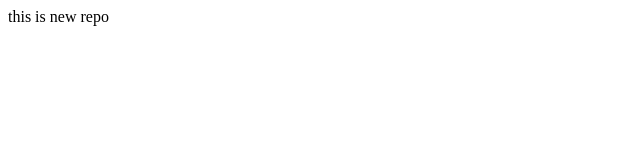
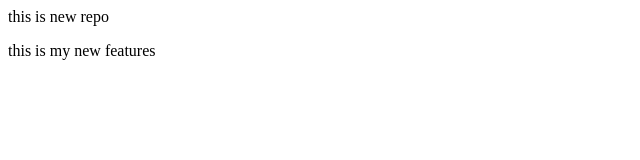
Before and after one commit to tanushutekar/localrepo, a plain HTML site: page index.html in a window 1280 px wide. Shown: the whole page, without its empty margins (0-640 px from the left). Drawn offline with Linux system fonts and the light colour scheme.

Commit message:
new feature added:

```diff
--- a/index.html
+++ b/index.html
@@ -1 +1,2 @@
 <p>this is new repo</p>
+<p>this is my new features</p>
```
